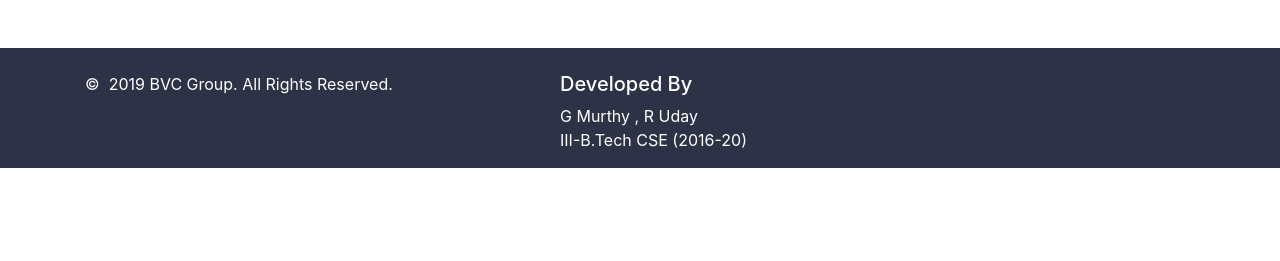
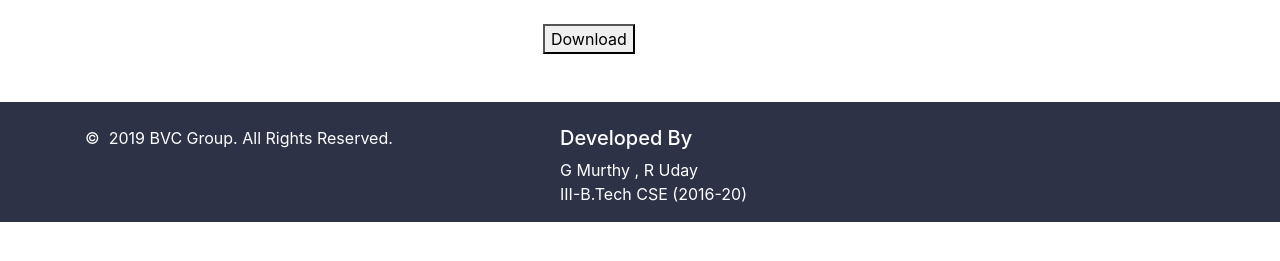
Before and after one commit to murthy98/tech_fest, a Flask app: page / in a window 1280 px wide. Shown: the part 370-631 px from the top of the page. Run offline with Flask 2, Linux system fonts and the light colour scheme; the visitor is signed in with stand-in values (Sample User, id 1); data that the repository does not hold is empty; some libraries are stand-ins or nearby versions.

Commit message:
download

```diff
--- a/app.py
+++ b/app.py
@@ -6,12 +6,13 @@ from wtforms import Form,  StringField, SelectField, validators
 import socket
 import smtplib
 import re
+import flask_excel as excel
 import dns.resolver
 from dbconnection import connection
 from flask_socketio import SocketIO, emit
 
 app = Flask(__name__)
-
+excel.init_excel(app)
 app.config.update(
 	DEBUG=True,
 	#EMAIL SETTINGS
@@ -67,7 +68,14 @@ def send_mail(email):
 		return(str(e))
 @app.route('/')
 def homepage():
+    if 'logged_in' in session:
+        c,conn = connection()
+
+        c.execute("SELECT * FROM festusers WHERE branch = %s",(session['username'],))
+        tab_data=c.fetchall()
+        return render_template("home.html",data=tab_data)
     return render_template("home.html")
+@app.route('/download')
 @app.route('/resonance/')
 def Resonance():
     return render_template("resonance.html")
@@ -141,21 +149,30 @@ def login():
 
                 if sha256_crypt.verify(request.form['password'],data[1] ):
 
+
+                    c.execute("SELECT * FROM festusers WHERE branch = %s",(data[2],))
+                    tab_data = c.fetchall()
+                    c.close()
                     session['logged_in'] = True
                     session['username'] = request.form['adminmail']
-                    c.execute("SELECT * FROM festusers WHERE branch = ('%s')" %data[2])
-                    tab_data = c.fetchall()
-                    c.close()
                     conn.commit()
                     conn.close()
                     gc.collect()
                     return render_template("home.html",data = tab_data)
+    except Exception as e:
+        flash(e)
         return render_template("admin.html")
-    except Exception as e:
+    return render_template("admin.html")
 
-        return render_template("admin.html", error = e)
+@app.route("/download/", methods=['GET','POST'])
+def download():
+    c,conn=connection()
+    with conn:
+        with c:
 
-
+            c.execute("SELECT * FROM festusers WHERE branch = %s",(session['username'],))
+            tab_data=c.fetchall()
+            return excel.make_response_from_array(tab_data, "csv",file_name="registered_candidates")
 if __name__ == "__main__":
     app.secret_key="bvcfest2k19"
 
--- a/templates/home.html
+++ b/templates/home.html
@@ -10,7 +10,7 @@
 {%if session.logged_in%}
 
 <br>
-<form method="POST">
+<form action="{{url_for('download')}}" method="GET">
 <table border="5" cellpadding="20" cellspacing="10">
         <tr>
                 <th>Name</th>
@@ -29,7 +29,9 @@
 
             </tr>
         {% endfor %}
-    </table>
+    </table >
+    <br>
+    <button style="margin-left:400px">Download</button>
 </form>
 {%else%}
 <img style="max-width:900px;max-height: 300px;margin-left: 150px"  src="{{ url_for('static', filename='bvc1.jpg') }}">
```
Also changed, not shown: 2 other files.
